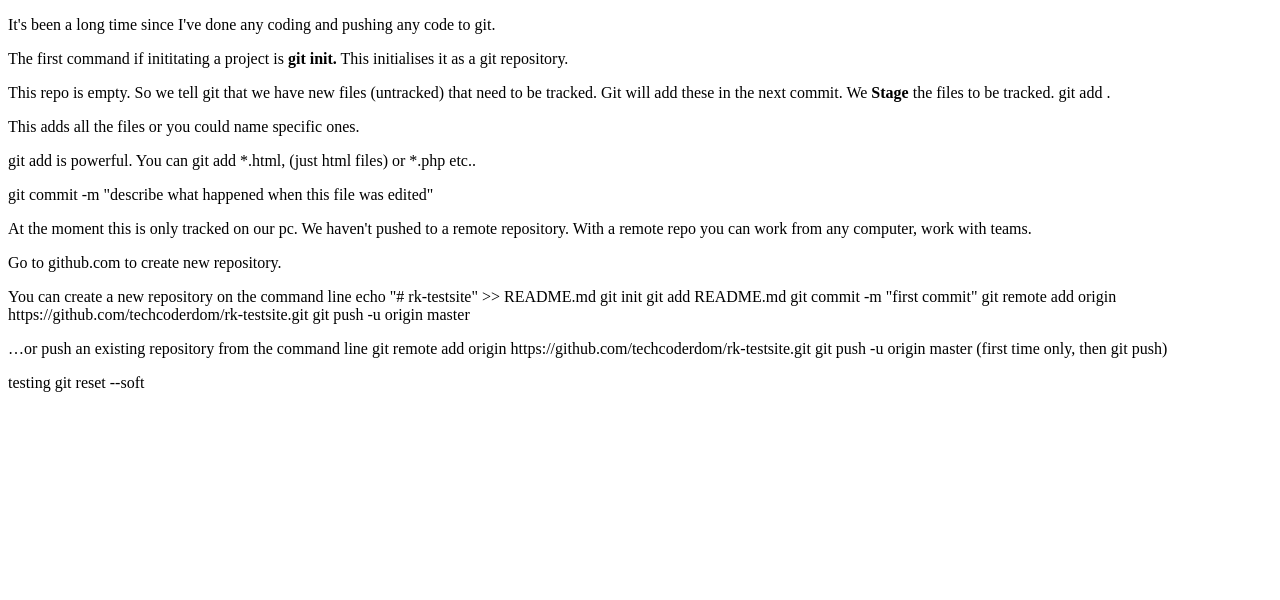
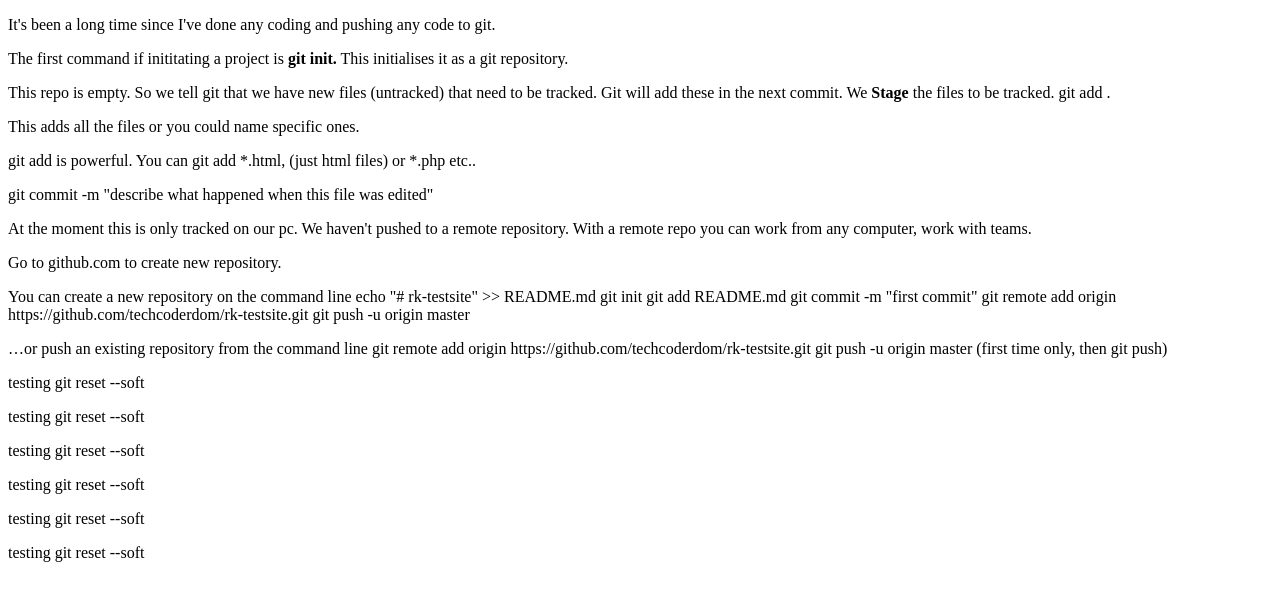
Before and after one commit to techcoderdom/rk-testsite, a plain HTML site: page index.html in a window 1280 px wide. Drawn offline with Linux system fonts and the light colour scheme.

Commit message:
test git reset --soft command amended message

```diff
--- a/index.html
+++ b/index.html
@@ -28,5 +28,10 @@ git remote add origin https://github.com/techcoderdom/rk-testsite.git
 git push -u origin master  (first time only, then git push)
     </p>
     <p>testing git reset --soft</p>
+    <p>testing git reset --soft</p>
+    <p>testing git reset --soft</p>
+    <p>testing git reset --soft</p>
+    <p>testing git reset --soft</p>
+    <p>testing git reset --soft</p>
 </body>
 </html>
```
